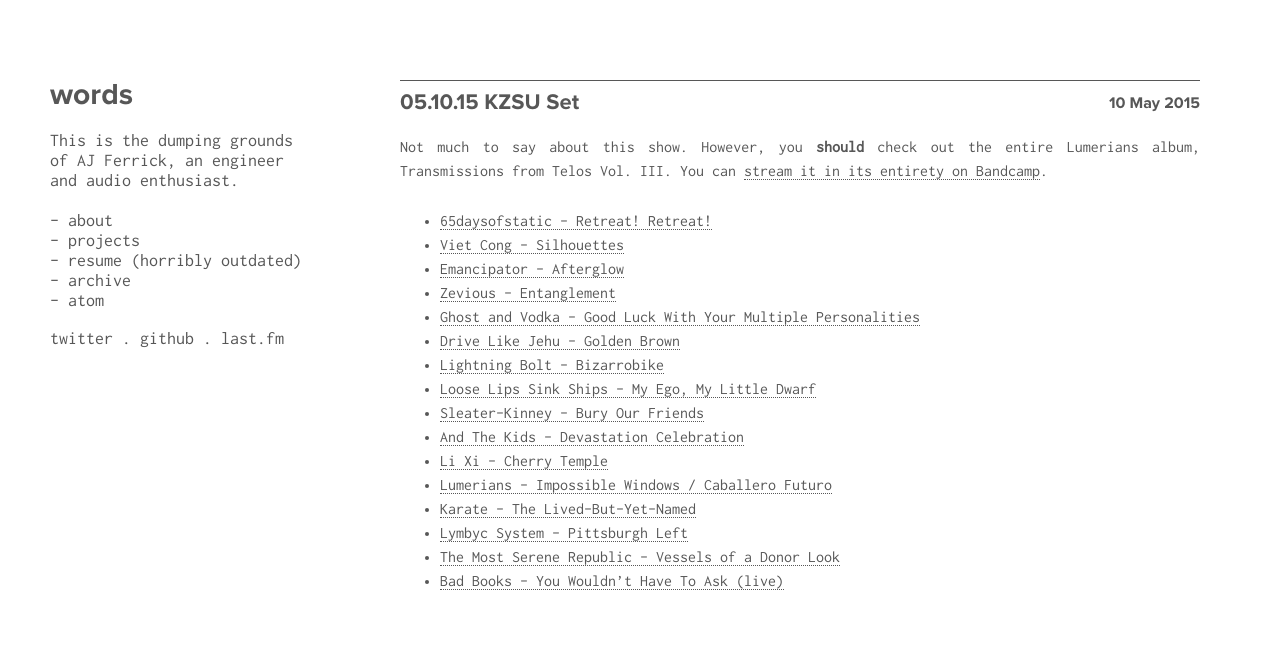
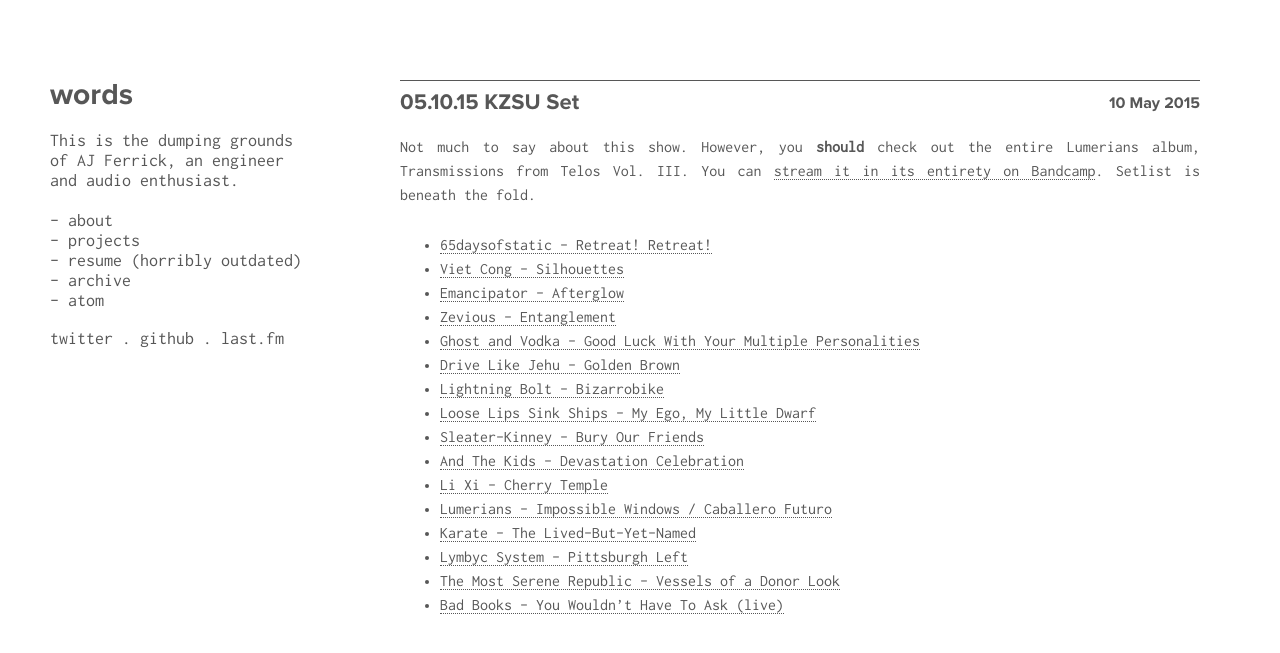
Before and after one commit to ajferrick/blog, a Jekyll site: the page built from _posts/2015-05-10-kzsu-set.md, in a window 1280 px wide. Shown: the top 653 px of the page. Built offline with Jekyll 4.4.1, drawn with Linux system fonts in a browser that asks for light colours; nearby versions of some CDN libraries.

Commit message:
Beneath the fold invitation

```diff
--- a/_posts/2015-05-10-kzsu-set.md
+++ b/_posts/2015-05-10-kzsu-set.md
@@ -3,7 +3,7 @@
 title: 05.10.15 KZSU Set
 ---
 
-Not much to say about this show. However, you __should__ check out the entire Lumerians album, Transmissions from Telos Vol. III. You can [stream it in its entirety on Bandcamp](http://lumerians.bandcamp.com/album/transmissions-from-telos-vol-iii).
+Not much to say about this show. However, you __should__ check out the entire Lumerians album, Transmissions from Telos Vol. III. You can [stream it in its entirety on Bandcamp](http://lumerians.bandcamp.com/album/transmissions-from-telos-vol-iii). Setlist is beneath the fold.
 
 <!-- more -->
 
```
